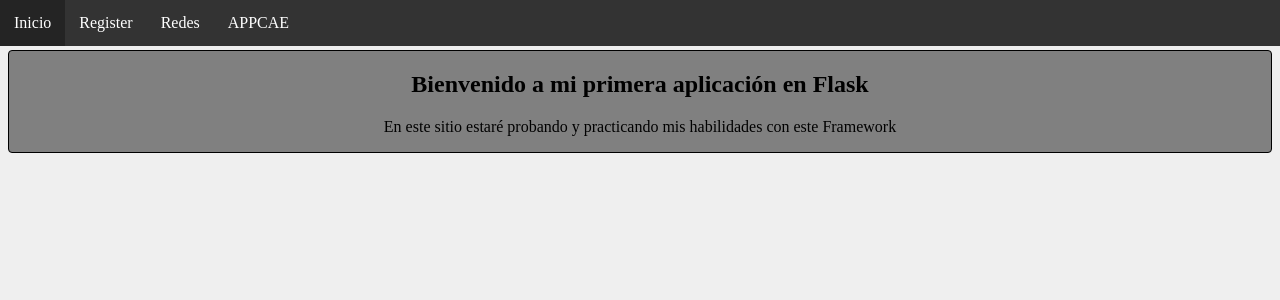
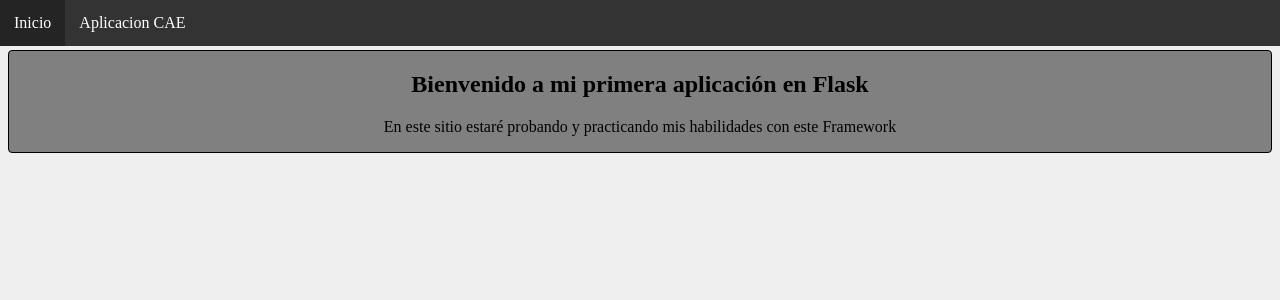
Before and after one commit to Loddrik/ProyectoTIC1_CAE, a Flask app: page / in a window 1280 px wide. Shown: the top 300 px of the page. Run offline with Flask 2, Linux system fonts and the light colour scheme; some libraries are stand-ins or nearby versions.

Commit message:
ultimos cambios 15:45

```diff
--- a/templates/header.html
+++ b/templates/header.html
@@ -9,9 +9,7 @@
     <body>
         <ul>
             <li class="active"><a href="/">Inicio</a></li>
-            <li><a href="{{url_for('reg')}}">Register</a></li>
-            <li><a href="{{url_for('redes')}}">Redes</a></li>
-            <li><a href="{{url_for('APPCAE')}}">APPCAE</a></li>
+            <li><a href="{{url_for('sim')}}">Aplicacion CAE</a></li>
         </ul>
 
 
```
Also changed, not shown: app.py (+7 -1 lines).
